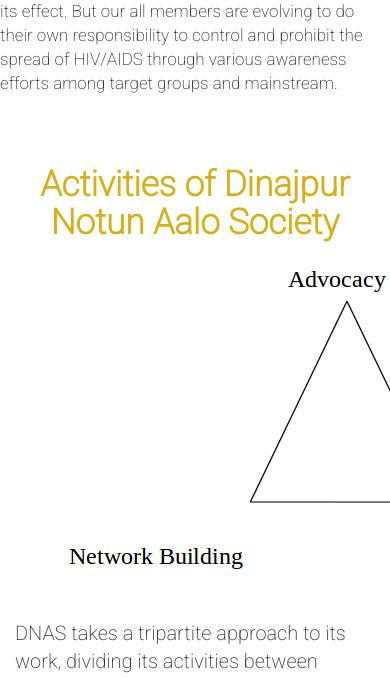
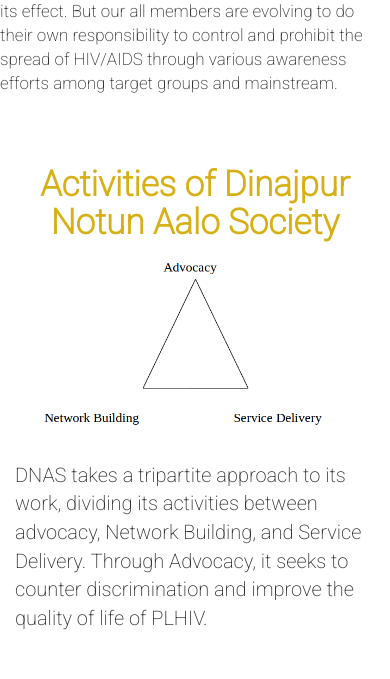
Before and after one commit to shikhar0507/Dhinajpur, a PHP site: page /aboutUs.html in a window 390 px wide; the page is wider, and only the part inside the window is pictured. Shown: the part 798-1477 px from the top of that part. Run offline with PHP 8.4, Linux system fonts and the light colour scheme; some libraries are stand-ins or nearby versions.

Commit message:
image responsive

```diff
--- a/aboutUs.html
+++ b/aboutUs.html
@@ -59,7 +59,7 @@
     <br><br>
     <div class="activity">
         <h2 class="Heading" style="text-align:center; font-size:35px;">Activities of Dinajpur Notun Aalo Society</h2>
-        <img src="img/activity.png" class="activity-img"><br>
+        <img src="img/activity.png" class="img-responsive activity-img"><br>
         <p class="content">DNAS takes a tripartite approach to its work, dividing its activities between advocacy, Network Building, and Service Delivery.
 Through Advocacy, it seeks to counter discrimination and improve the quality of life of PLHIV.</p>
     </div>
--- a/css/aboutus.css
+++ b/css/aboutus.css
@@ -23,3 +23,11 @@
   margin-left: auto;
   margin-right: auto;
 }
+
+@media (max-width: 360px) {
+
+.activity-img {
+margin: 0 auto;
+}
+
+}
```
